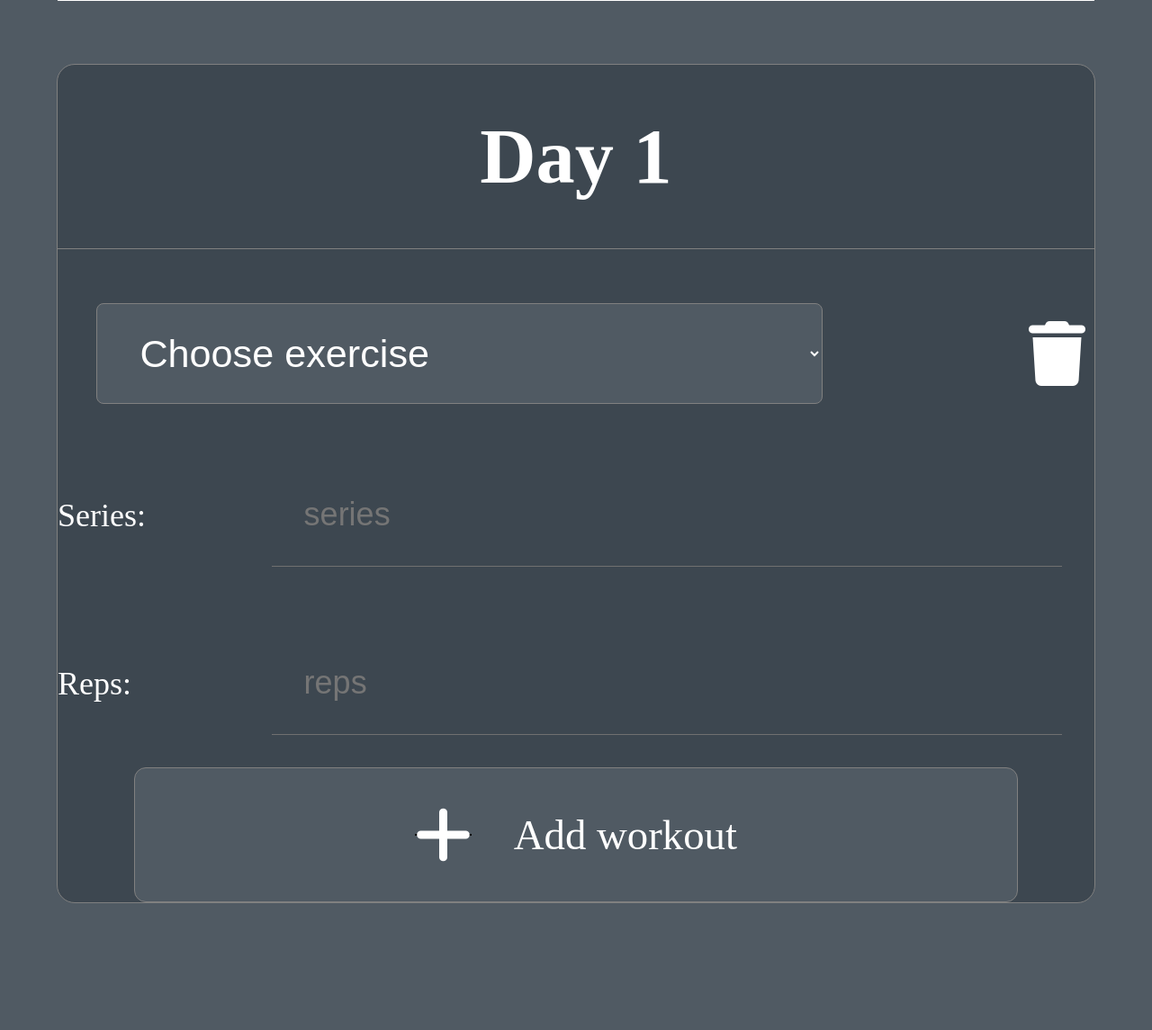
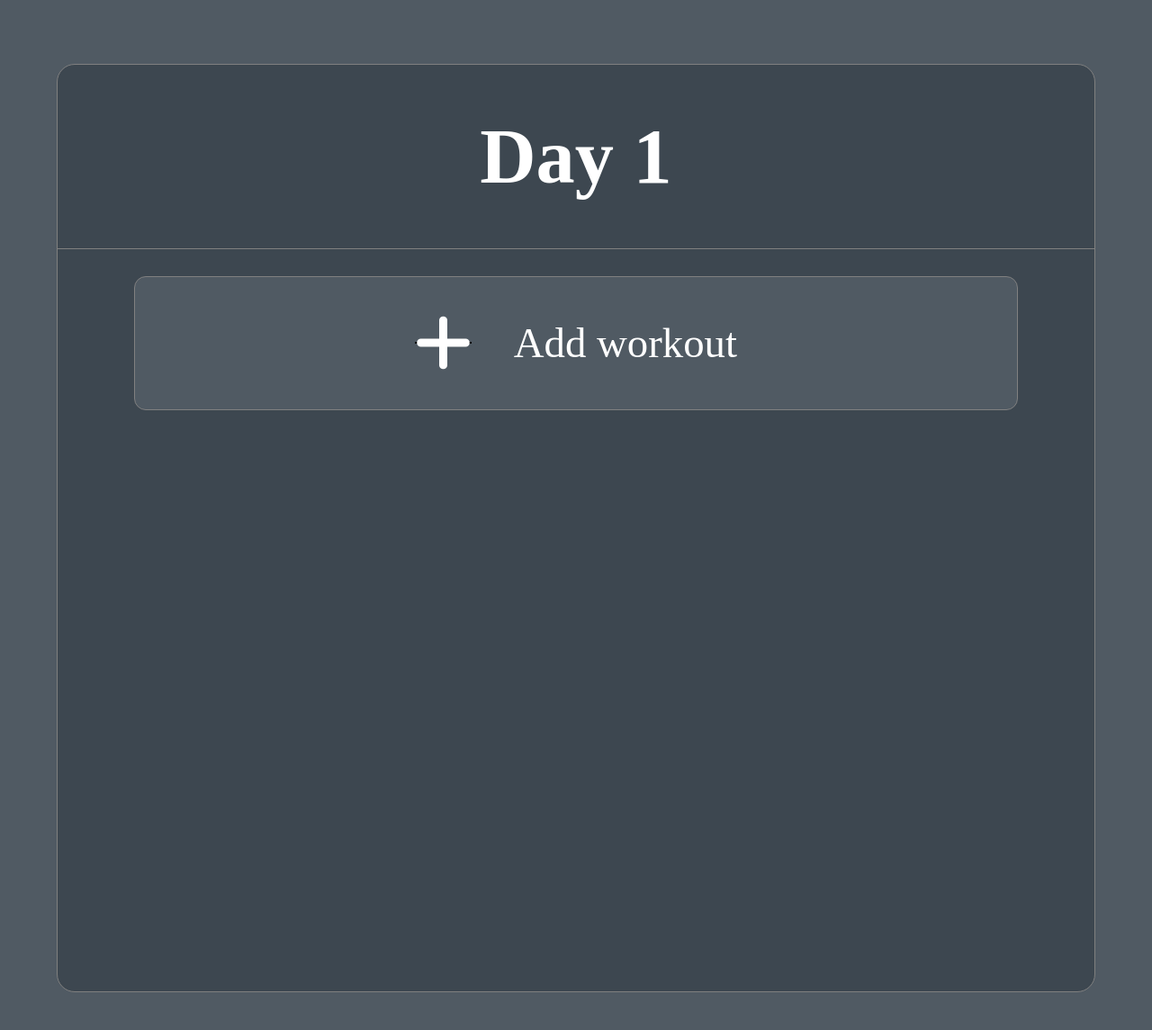
Before and after one commit to Klosowsky/Gymster, a PHP site: page /addtraining in a window 1280 px wide. Shown: the part 506-1651 px from the top of the page at 90% size. Run offline with PHP 8.4, Linux system fonts and the light colour scheme; some libraries are stand-ins or nearby versions.

Commit message:
Progress with dynamic form for adding new training

```diff
--- a/public/css/trainings.css
+++ b/public/css/trainings.css
@@ -148,7 +148,7 @@ section.trainings-sec{
     display: flex;
     flex-direction: column;
     background: #3D4750;
-    height:450px;
+    height:85%;
     width: 300px;
     border: 1px solid gray;
     border-radius: 20px;
@@ -177,10 +177,12 @@ section.trainings-sec{
 }
 
 .training-box-exercise-list{
+    height:50vh;
     overflow-y: scroll;
     display: flex;
     flex-direction: column;
     align-items: center;
+
 }
 
 .training-box-exercise{
@@ -245,7 +247,6 @@ section.trainings-sec{
     align-items: center;
     width: 90vw;
     height: 23%;
-    background: white;
     align-self: center;
 }
 
@@ -371,12 +372,13 @@ textarea.new-training-desc:focus{
     display: inline-flex;
     width: 85%;
     height: auto;
-    overflow: hidden;
     background: #505A63;
     justify-content: center;
     align-items: center;
     border: 1px solid gray;
     border-radius: 13px;
+    margin-bottom: 30px;
+    margin-top: 30px;
 }
 .add-exercise-btn>i{
     color: white;
@@ -395,7 +397,8 @@ textarea.new-training-desc:focus{
     flex-wrap: wrap;
     justify-content: space-between;
     width: 100%;
-    margin-top: 30px;
+    margin-top: 15px;
+    border-bottom: 1px solid grey;
 }
 
 .select-add-exercise{
@@ -423,6 +426,18 @@ textarea.new-training-desc:focus{
 
 }
 
+.my-inline-pos>input{
+    width: 45%;
+    border: 1px solid grey;
+    border-radius: 5px;
+    background: #505A63;
+    color:white;
+}
+
+.my-inline-pos>p{
+    padding-left:1em;
+    font-size: 1.3em;
+}
 
 @media only screen and (max-device-width: 820px) {
 
--- a/public/views/addtraining.php
+++ b/public/views/addtraining.php
@@ -19,15 +19,44 @@
 
         function add_exercise(trainingDayId)
         {
+            console.log('inside_add_exercise');
             var trainingDayBtnId="#add-exe-btn-d"+trainingDayId;
             exerciseForDayCounter[trainingDayId]++;
             let newExerciseId="add-ex-"+trainingDayId+"-"+exerciseForDayCounter[trainingDayId];
-            $(trainingDayBtnId).before('<div class="add-excercise-details" id="'+newExerciseId+'"> <input type="text" placeholder="'+newExerciseId+'"> </div>');
+            /*$(trainingDayBtnId).before('<div class="add-excercise-details" id="'+newExerciseId+'"> <input type="text" placeholder="'+newExerciseId+'"> </div>');
+            */
+            $(trainingDayBtnId).before('<div class="add-exercise-details" id="'+newExerciseId+'"> <div class="my-inline-pos"> <select class="select-add-exercise" id="sel-'+newExerciseId+'" name="exc" > <option value="" selected disabled hidden>Choose exercise</option> <option value="bench_press">Bench press</option> <option value="deadlift">Deadlift</option> </select> <i class="fa-solid fa-trash fa-2xl" onclick="delete_exercise('+newExerciseId+')"></i> </div> <div class="my-inline-pos"> <p>Series:</p> <input type="text"  placeholder="Series"> </div> <div class="my-inline-pos"> <p>Reps:</p> <input type="text" placeholder="Reps"> </div> </div>');
+        }
+        function delete_exercise(exercise_id)
+        {
+            console.log("del_ex: "+exercise_id);
 
-        }
-        function delete_exercise(rowno)
-        {
-            $('#'+rowno).remove();
+            var delimeterIndex = exercise_id.indexOf("-",7);
+            console.log("delimeterIndex= "+delimeterIndex);
+
+            var localTrainingDayId = exercise_id.substring(7,delimeterIndex);
+            var localDelExerciseId = exercise_id.substring(delimeterIndex+1)
+
+            console.log("trainingDayId= "+localTrainingDayId+" \nexerciseId= "+ localDelExerciseId);
+
+            $('#'+exercise_id).remove();
+            console.log("before loop");
+
+            var it = parseInt(localDelExerciseId)+1;
+
+            while(document.getElementById("add-ex-"+localTrainingDayId+"-"+it)!=null){
+                console.log("test add-ex-"+localTrainingDayId+"-"+it+"\n");
+
+                var tmpId=it-1;
+                document.getElementById("add-ex-"+localTrainingDayId+"-"+it).setAttribute("id","add-ex-"+localTrainingDayId+"-"+tmpId)
+
+
+
+                it++;
+            }
+
+            console.log("after loop");
+
         }
 
         function add_trainingday()
@@ -36,8 +65,43 @@
             exerciseForDayCounter[trainingDayCounter]=0;
             const localTrainingDayId=trainingDayCounter;
             var trainingDayBtnId="#add-exe-btn-d"+trainingDayCounter;
-            $("#add-tng-day-btn").before('<div class="training-day-box" id="add-day-'+trainingDayCounter+'"> <div class="training-box-day-number"> <p>Day '+trainingDayCounter+'</p> </div> <div class="training-box-exercise-list" id="trn-day-'+trainingDayCounter+'"> <input id="add-exe-btn-d'+trainingDayCounter+'" type="button" onclick="add_exercise('+trainingDayCounter+')" placeholder="add exercise"> </div> </div>');
+            $("#add-tng-day-btn").before('<div class="training-day-box" id="add-day-'+trainingDayCounter+'"> <div class="training-box-day-number"> <p>Day '+trainingDayCounter+'</p> </div> <div class="training-box-exercise-list" id="trn-day-'+trainingDayCounter+'"> <div id="add-exe-btn-d'+trainingDayCounter+'" class="add-exercise-btn" onclick="add_exercise('+trainingDayCounter+')"><i class="fa-solid fa-plus fa-2xl"></i> <p class="p-add-workout">Add workout</p> </div> </div> </div>');
         }
+
+        function deleteTrainingDay(trainingDayId)
+        {
+            console.log("del_day: "+trainingDayId);
+
+
+            var localTrainingDayId = "add-day-"+trainingDayId;
+
+            $('#'+localTrainingDayId).remove();
+            console.log("before loop");
+
+            var it = parseInt(trainingDayId)+1;
+
+            while(document.getElementById("add-day-"+it)!=null){
+                console.log("test add-day-"+it+"\n");
+
+                // -------- TO DO: decrement id of training day divs/exercises inside and change day description
+                console.log(document.getElementById("add-day-"+it).innerHTML);
+                let content = document.getElementById("add-day-"+it);
+                console.log(content.firstElementChild.innerHTML);
+                var tmpNewDayId=it-1;
+                content.firstElementChild.innerHTML="<p>Day "+tmpNewDayId+"</p>";
+                trainingDayCounter--;
+
+
+
+
+                it++;
+            }
+
+            console.log("after loop");
+
+        }
+
+
     </script>
 
 </head>
@@ -84,24 +148,7 @@
                     <p>Day 1</p>
                 </div>
                 <div class="training-box-exercise-list" id="trn-day-1">
-                    <div class="add-exercise-details" id="add-ex-1-1">
-                        <div class="my-inline-pos">
-                            <select class="select-add-exercise" id="sel-exc-1-1" name="exc" >
-                                <option value="" selected disabled hidden>Choose exercise</option>
-                                <option value="bench_press">Bench press</option>
-                                <option value="deadlift">Deadlift</option>
-                            </select>
-                            <i class="fa-solid fa-trash fa-2xl"></i>
-                        </div>
-                        <div class="my-inline-pos">
-                            <p>Series:</p>
-                            <input type="text" placeholder="series">
-                        </div>
-                        <div class="my-inline-pos">
-                            <p>Reps:</p>
-                            <input type="text" placeholder="reps">
-                        </div>
-                    </div>
+
                     <div id="add-exe-btn-d1" class="add-exercise-btn" onclick="add_exercise(1)">
                         <i class="fa-solid fa-plus fa-2xl"></i>
                         <p class="p-add-workout">Add workout</p>
```
